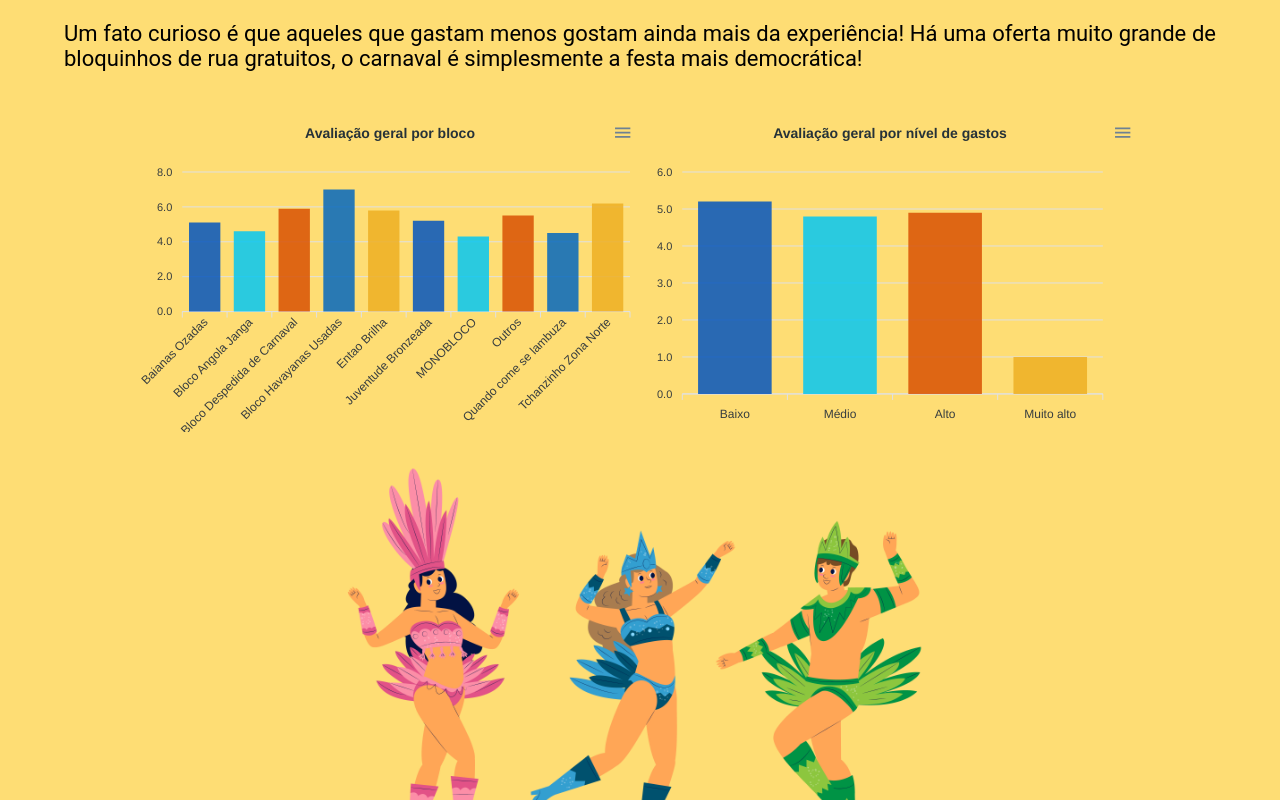
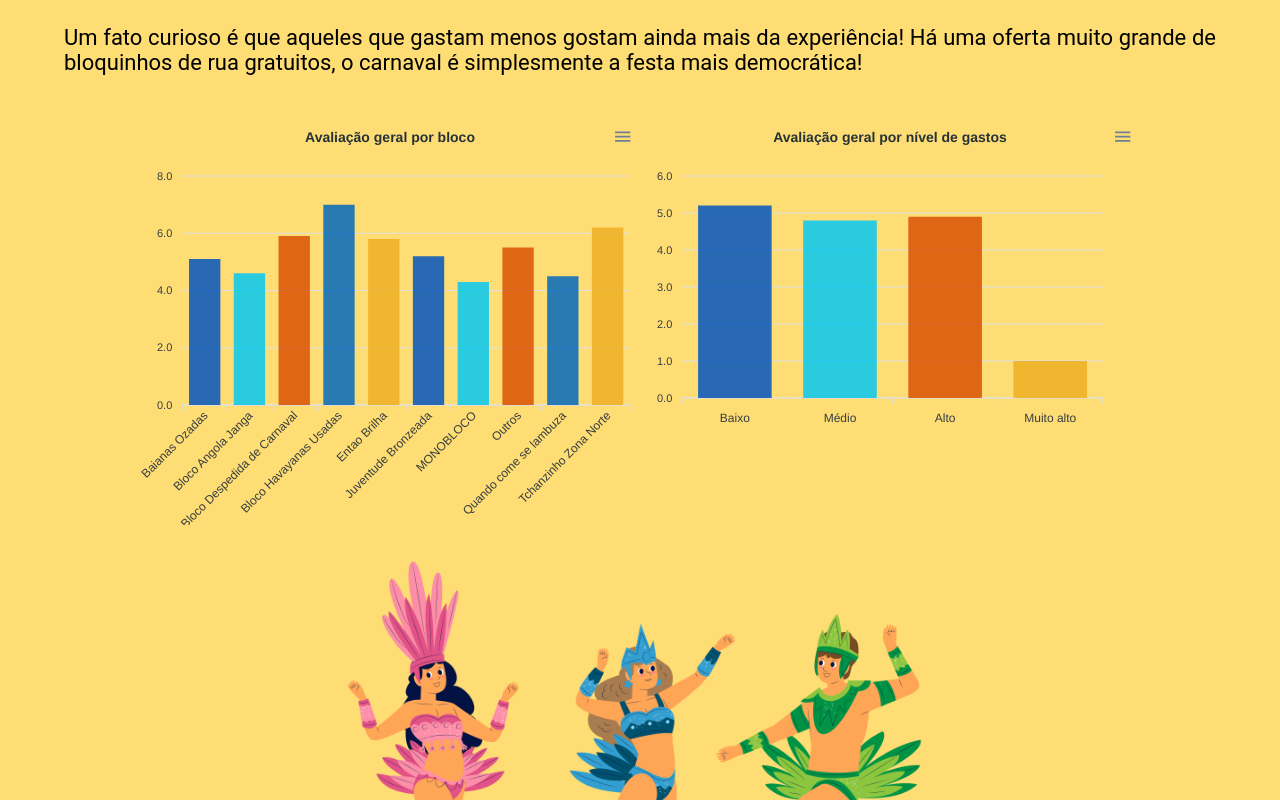
Before and after one commit to joaofq/carnaval-pudding-frontend, a React (Create React App) app: page / in a window 1280 px wide. Shown: the part 2540-3340 px from the top of the page. Built offline with nearby package versions, Linux system fonts and the light colour scheme.

Commit message:
Improves style issues

```diff
--- a/public/index.html
+++ b/public/index.html
@@ -24,7 +24,7 @@
       work correctly both with client-side routing and a non-root public URL.
       Learn how to configure a non-root public URL by running `npm run build`.
     -->
-    <title>React App</title>
+    <title>Carnaval Pudding</title>
   </head>
   <body>
     <noscript>You need to enable JavaScript to run this app.</noscript>
--- a/src/components/Charts/AvalBlocoChart/AvalBlocoChart.js
+++ b/src/components/Charts/AvalBlocoChart/AvalBlocoChart.js
@@ -34,7 +34,15 @@ function AvalBlocoChart() {
 
   const series = [{ data: seriesData }];
 
-  return <Chart options={options} series={series} type='bar' width='100%' />;
+  return (
+    <Chart
+      options={options}
+      series={series}
+      type='bar'
+      width='100%'
+      height='400'
+    />
+  );
 }
 
 export default AvalBlocoChart;
--- a/src/components/Charts/MaritalStatusChart/MaritalStatusChart.js
+++ b/src/components/Charts/MaritalStatusChart/MaritalStatusChart.js
@@ -2,6 +2,9 @@ import Chart from 'react-apexcharts';
 
 function MaritalStatusChart() {
   const options = {
+    stroke: {
+      width: 0,
+    },
     colors: ['#0455BF', '#05C7F2', '#D95204', '#0468BF', '#EEAF24'],
     labels: [
       'Casado (a)',
@@ -24,19 +27,18 @@ function MaritalStatusChart() {
         },
         distributed: true,
       },
-      stroke: {
-        width: 0,
-      },
     },
     title: {
       text: 'Percentual de foliões de cada estado civil',
       align: 'center',
+      margin: 20,
       style: {
         fontSize: '14px',
         fontWeight: 'bold',
         color: '#263238',
       },
     },
+    legend: { offsetY: 20 },
   };
 
   const series = [309, 72, 1174, 15, 11];
--- a/src/components/Charts/PeoplesRegionChart/PeoplesRegionChart.js
+++ b/src/components/Charts/PeoplesRegionChart/PeoplesRegionChart.js
@@ -2,6 +2,9 @@ import Chart from 'react-apexcharts';
 
 function PeoplesRegionChart() {
   const options = {
+    stroke: {
+      width: 0,
+    },
     colors: ['#D95204', '#0455BF', '#05C7F2', '#EEAF24', '#0468BF'],
     labels: ['Centro-Oeste', 'Nordeste', 'Norte', 'Sudeste', 'Sul'],
     plotOptions: {
@@ -22,12 +25,14 @@ function PeoplesRegionChart() {
     title: {
       text: 'Percentual de foliões por região',
       align: 'center',
+      margin: 20,
       style: {
         fontSize: '14px',
         fontWeight: 'bold',
         color: '#263238',
       },
     },
+    legend: { offsetY: 20 },
   };
 
   const series = [7, 13, 1, 28, 5];
--- a/src/components/Charts/PeoplesTransportationChart/PeoplesTransportationChart.js
+++ b/src/components/Charts/PeoplesTransportationChart/PeoplesTransportationChart.js
@@ -2,6 +2,9 @@ import Chart from 'react-apexcharts';
 
 function PeoplesTransportationChart() {
   const options = {
+    stroke: {
+      width: 0,
+    },
     colors: ['#0455BF', '#05C7F2', '#EEAF24', '#0468BF', '#D95204'],
     labels: ['Avião', 'Carro', 'Trem', 'Uber/Taxi/Carona', 'Ônibus'],
     plotOptions: {
@@ -22,12 +25,14 @@ function PeoplesTransportationChart() {
     title: {
       text: 'Meios de transporte utilizados pelos visitantes',
       align: 'center',
+      margin: 20,
       style: {
         fontSize: '14px',
         fontWeight: 'bold',
         color: '#263238',
       },
     },
+    legend: { offsetY: 20 },
   };
 
   const series = [26, 87, 10, 17, 71];
--- a/src/components/Footer/Footer.js
+++ b/src/components/Footer/Footer.js
@@ -2,12 +2,20 @@ import './footer.css';
 
 function Footer() {
   return (
-    <div className="footer">
+    <div className='footer'>
       <p>
         Desenvolvido por: Diego, Gabriel, Haina, Izaque, João Fernando, Matheus,
         Maycon, Nuno.
       </p>
       <p>1º Hackatoon da Practicum - Brasil</p>
+      <a
+        className='footer__link'
+        href='https://www.flaticon.com/br/icones-gratis/mascara-de-carnaval'
+        title='mascara de carnaval ícones'
+      >
+        Créditos do favicon: Máscara de carnaval ícones criados por IconMarketPK
+        - Flaticon
+      </a>
     </div>
   );
 }
--- a/src/components/Footer/footer.css
+++ b/src/components/Footer/footer.css
@@ -6,3 +6,8 @@
   background-color: #0455bf;
   color: white;
 }
+
+.footer__link {
+  color: gray;
+  font-size: 9px;
+}
--- a/src/index.css
+++ b/src/index.css
@@ -15,10 +15,6 @@ code {
   font-family: source-code-pro, Menlo, Monaco, Consolas, 'Courier New',
     monospace;
 }
-
-/* * {
-  font-size: 22px;
-} */
 
 .section__title {
   margin-top: 50px;
```
Also changed, not shown: src/components/Header/Header.js (+4 -10 lines), 1 other file (tests, documents, lock files or other folders).
